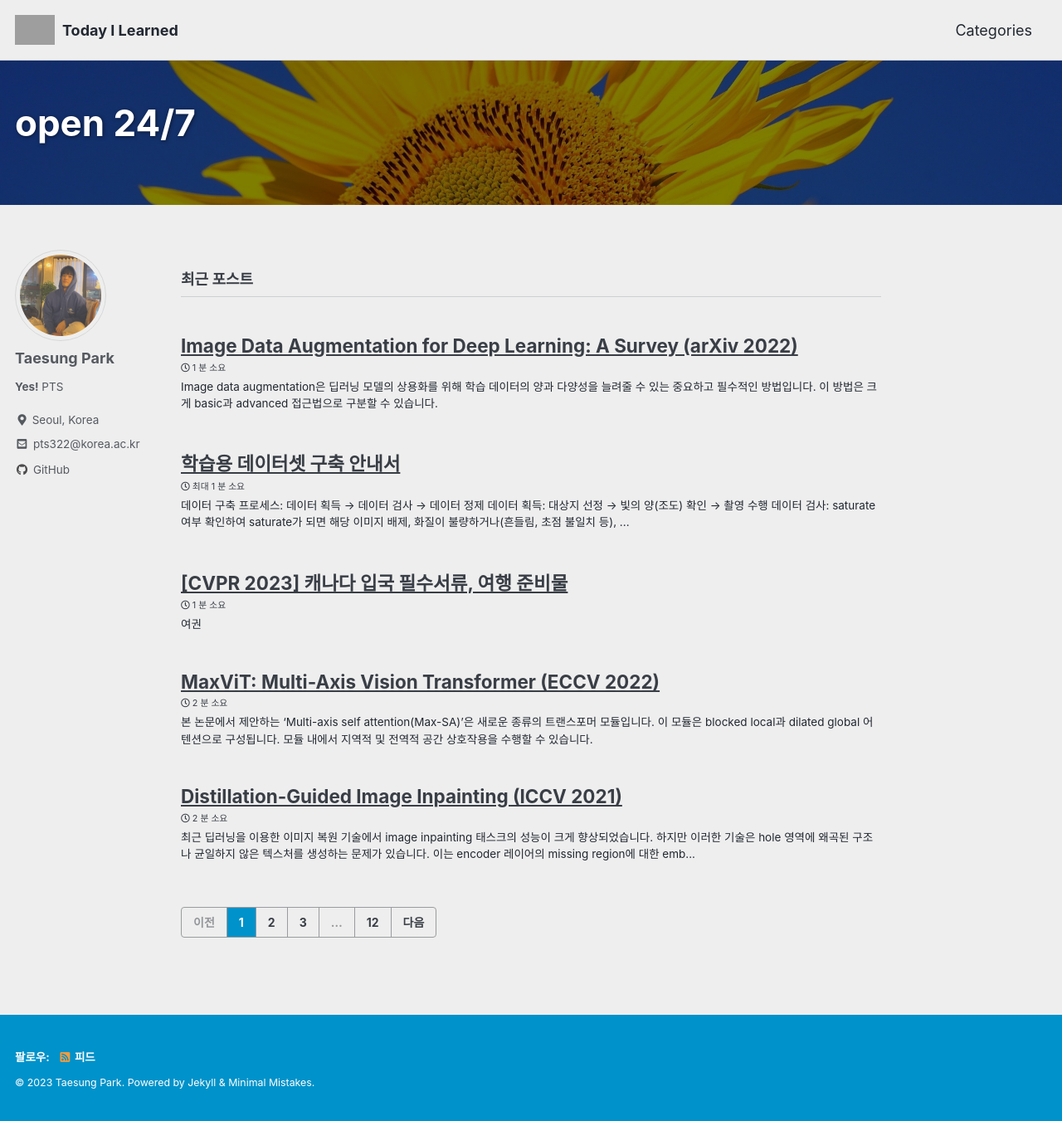
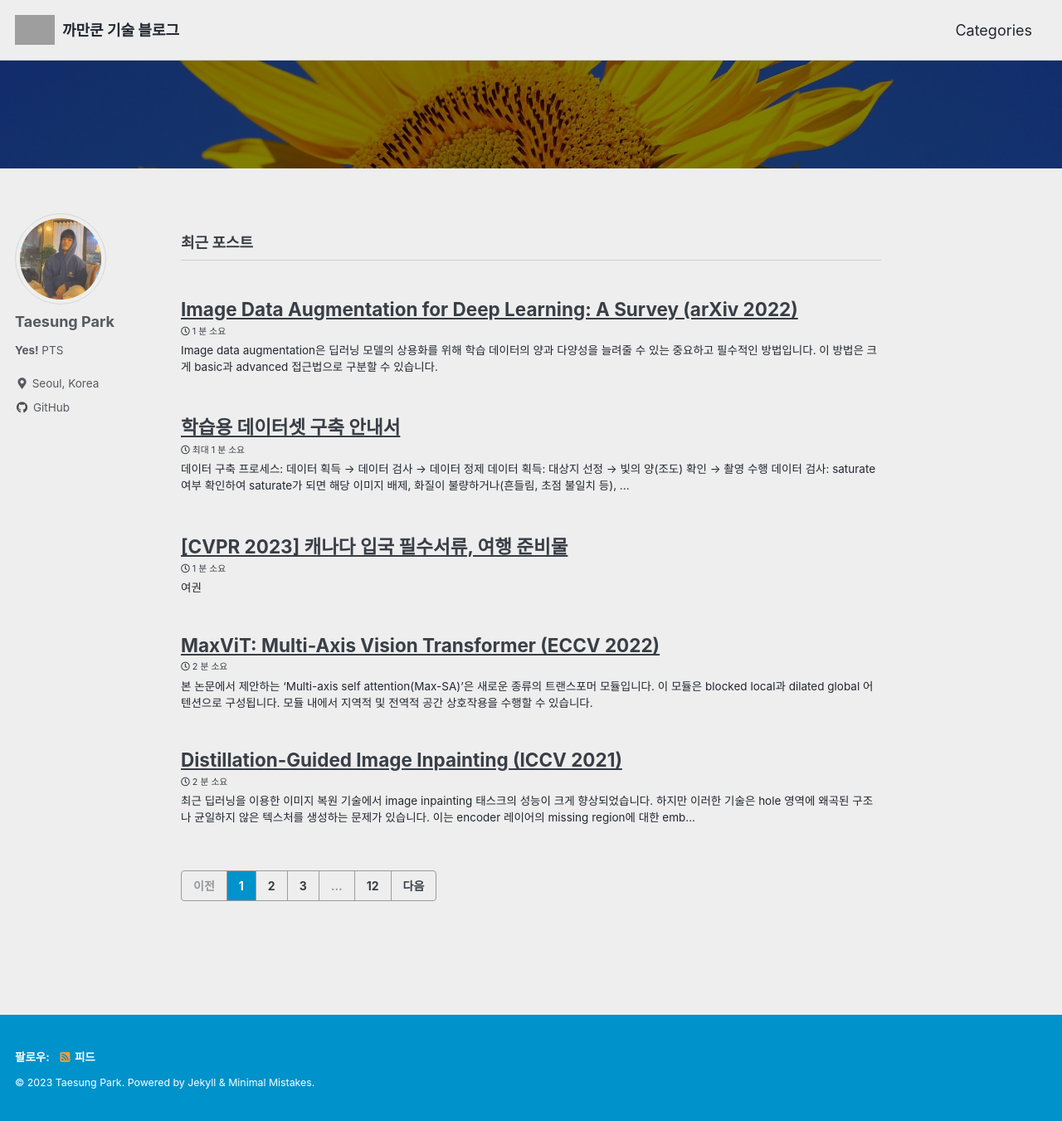
Before and after one commit to kkamankun/kkamankun.github.io, a Jekyll site: the page built from index.html, in a window 1280 px wide and 1351 px high. Shown: the whole window at 83% size. Built offline with Jekyll 4.4.1, drawn with Linux system fonts in a browser that asks for light colours; cached includes are drawn as plain includes; the list of posts is cut into pages by our own code; grey boxes are pictures that could not be loaded.

Commit message:
Update Main Page

```diff
--- a/_config.yml
+++ b/_config.yml
@@ -16,7 +16,7 @@ minimal_mistakes_skin    : "air" # "air", "aqua", "contrast", "dark", "dirt", "n
 
 # Site Settings
 locale                   : "ko-KR"
-title                    : "Today I Learned"
+title                    : "까만쿤 기술 블로그"
 title_separator          : "-"
 subtitle                 : # site tagline that appears below site title in masthead
 name                     : "Taesung Park"
@@ -99,9 +99,6 @@ author:
   location         : "Seoul, Korea"
   email            :
   links:
-    - label: "pts322@korea.ac.kr"
-      icon: "fas fa-fw fa-envelope-square"
-      url: "mailto:pts322@korea.ac.kr"
     - label: "Website"
       icon: "fas fa-fw fa-link"
       # url: "https://your-website.com"
--- a/_layouts/default.html
+++ b/_layouts/default.html
@@ -25,8 +25,6 @@
       <div class="wrapper">
         <h1 id="page-title" class="page__title" itemprop="headline">
 
-        open 24/7
-
         </h1>
       </div>
     </div>
```
Also changed, not shown: 1 other file.
